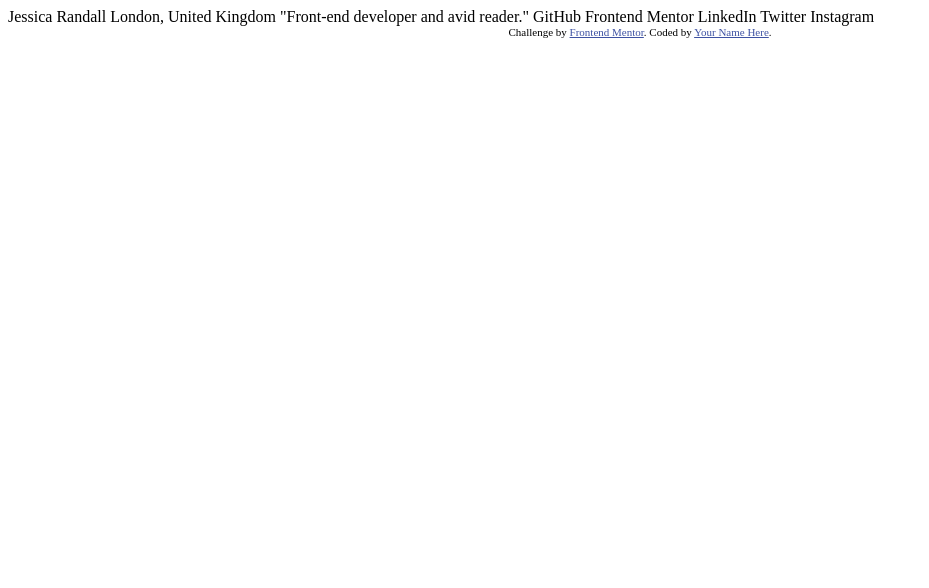
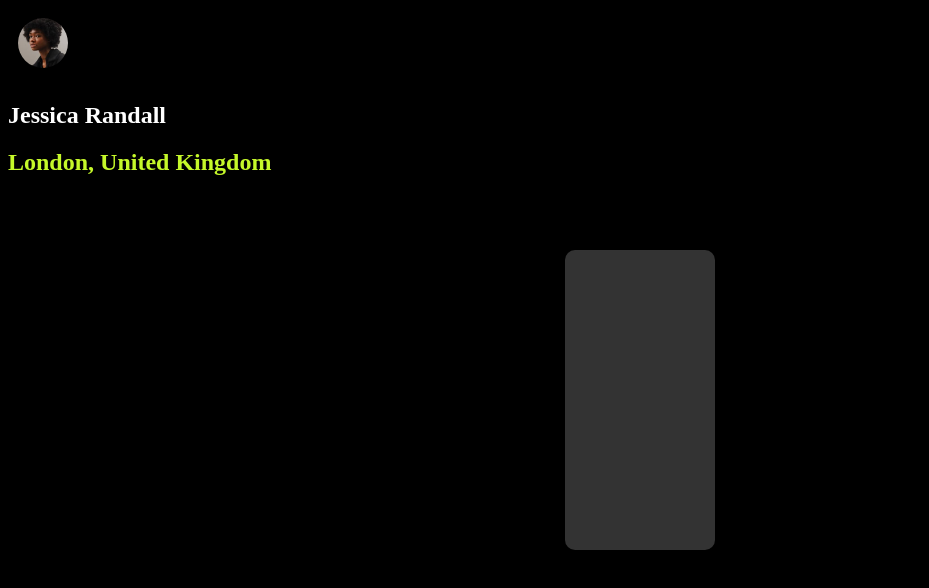
Before and after one commit to Jelpo901/Social-Links-Profile, a plain HTML site: page social-links-profile-main/index.html in a window 1280 px wide. Shown: the whole page, without its empty margins (0-929 px from the left). Drawn offline with Linux system fonts and the light colour scheme.

Commit message:
Edits to index.html

```diff
--- a/social-links-profile-main/index.html
+++ b/social-links-profile-main/index.html
@@ -1,34 +1,47 @@
 <!DOCTYPE html>
-<html lang="en">
+
+<html>
   <head>
-  <meta charset="UTF-8">
-  <meta name="viewport" content="width=device-width, initial-scale=1.0"> <!-- displays site properly based on user's device -->
-
-  <link rel="icon" type="image/png" sizes="32x32" href="./assets/images/favicon-32x32.png">
-
-  <title>Frontend Mentor | Social links profile</title>
-
-  <!-- Feel free to remove these styles or customise in your own stylesheet 👍 -->
+    <title>Social Links Profile</title>
+    <meta charset="utf-8"
+          name="viewport">
     <style>
-    .attribution { font-size: 11px; text-align: center; }
-    .attribution a { color: hsl(228, 45%, 44%); }
+      body{background-color: black;}
+      body>.PFP>img{
+          border-radius: 50%;
+          width:50px;
+          height:50px;
+          margin: 10px;
+          }
+      body>section.Title>#id01{color:white}
+      body>section.Title>#id02{color: hsl(75, 94%, 57%)}
+      .container{
+          height: 300px;;
+          width: 150px;
+          background-color: hsl(0, 0%, 20%);
+          border-radius: 10px;
+          position:fixed;
+          top: 50%;
+          left: 50%;
+          transform: translate(-50%,-50%)
+          }
     </style>
   </head>
   <body>
-
-  Jessica Randall
-  London, United Kingdom
-  "Front-end developer and avid reader."
-
-  GitHub
-  Frontend Mentor
-  LinkedIn
-  Twitter
-  Instagram
-
-  <div class="attribution">
-    Challenge by <a href="https://www.frontendmentor.io?ref=challenge" target="_blank">Frontend Mentor</a>.
-    Coded by <a href="#">Your Name Here</a>.
+    <!--This is for the grey boarder around the profile-->
+    <div class="container"></div>
+    <!--Jessica's Image-->
+    <section class="PFP">
+      <img src="assets/images/avatar-jessica.jpeg" alt="oops did not load"/>
+    </section>
+    <!--The Name & Location-->
+    <section class="Title">
+      <h1 id="id01">Jessica Randall</h1>
+      <h2 id="id02">London, United Kingdom</h2>
+    </section>
+    <!--Description-->
+    <div>
+      <p>"Front-end developer and avid raeder."</p>
     </div>
   </body>
 </html>
```
Lines whose indentation alone changed are shown as unchanged.
